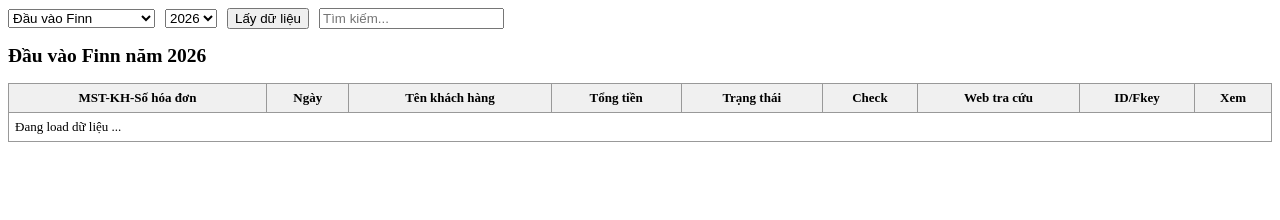
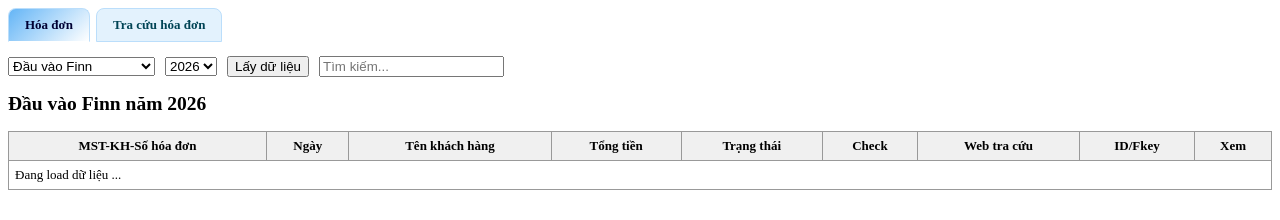
Before and after one commit to linkfinn/tra-cuu, a plain HTML site: page hoa-don.html in a window 1280 px wide. Drawn offline with Linux system fonts and the light colour scheme; no server answers.

Commit message:
hoa-don.html

```diff
--- a/hoa-don.html
+++ b/hoa-don.html
@@ -20,9 +20,44 @@ tr.nodata{background:#f8ebf7}
 tbody tr:hover{background:#defaf9}
 .controls{margin-bottom:10px;display:flex;gap:10px;align-items:center}
 a{color:inherit;text-decoration:none}
+
+/* ===== DASHBOARD TABS ===== */
+.tabs{
+  display:flex;
+  gap:6px;
+  margin-bottom:14px;
+}
+.tab{
+  padding:8px 16px;
+  background:#e3f2fd;
+  border-radius:8px 8px 0 0;
+  text-decoration:none;
+  color:#045;
+  font-weight:600;
+  transition:all .25s ease;
+  border:1px solid #bbdefb;
+}
+.tab:hover{
+  background:#bbdefb;
+}
+.tab.active{
+  background:linear-gradient(135deg,#64b5f6,#ffffff);
+  color:#003;
+  border-bottom:1px solid #fff;
+}
+
 </style>
 </head>
 <body>
+
+<div class="tabs" id="dashboardTabs">
+  <a class="tab" data-tab="invoice" href="#">Hóa đơn</a>
+  <a class="tab" data-tab="lookup"
+     href="https://linkfinn.github.io/tra-cuu/tra-cuu-hoa-don.html"
+     target="_blank">
+     Tra cứu hóa đơn
+  </a>
+</div>
 
 <div class="controls">
   <select id="source"></select>
@@ -336,6 +371,28 @@ function filter(){
   }
 })();
 
+/* =======================
+   DASHBOARD TAB ACTIVE
+======================= */
+(function(){
+  const tabs = document.querySelectorAll('.tab');
+  const params = new URLSearchParams(window.location.search);
+
+  // Mặc định tab hóa đơn
+  let activeTab = 'invoice';
+
+  // Nếu sau này bạn muốn phân tab theo param
+  if(params.get('page')){
+    activeTab = params.get('page');
+  }
+
+  tabs.forEach(t=>{
+    if(t.dataset.tab === activeTab){
+      t.classList.add('active');
+    }
+  });
+})();
+
 window.onload=load;
 </script>
 </body>
```
